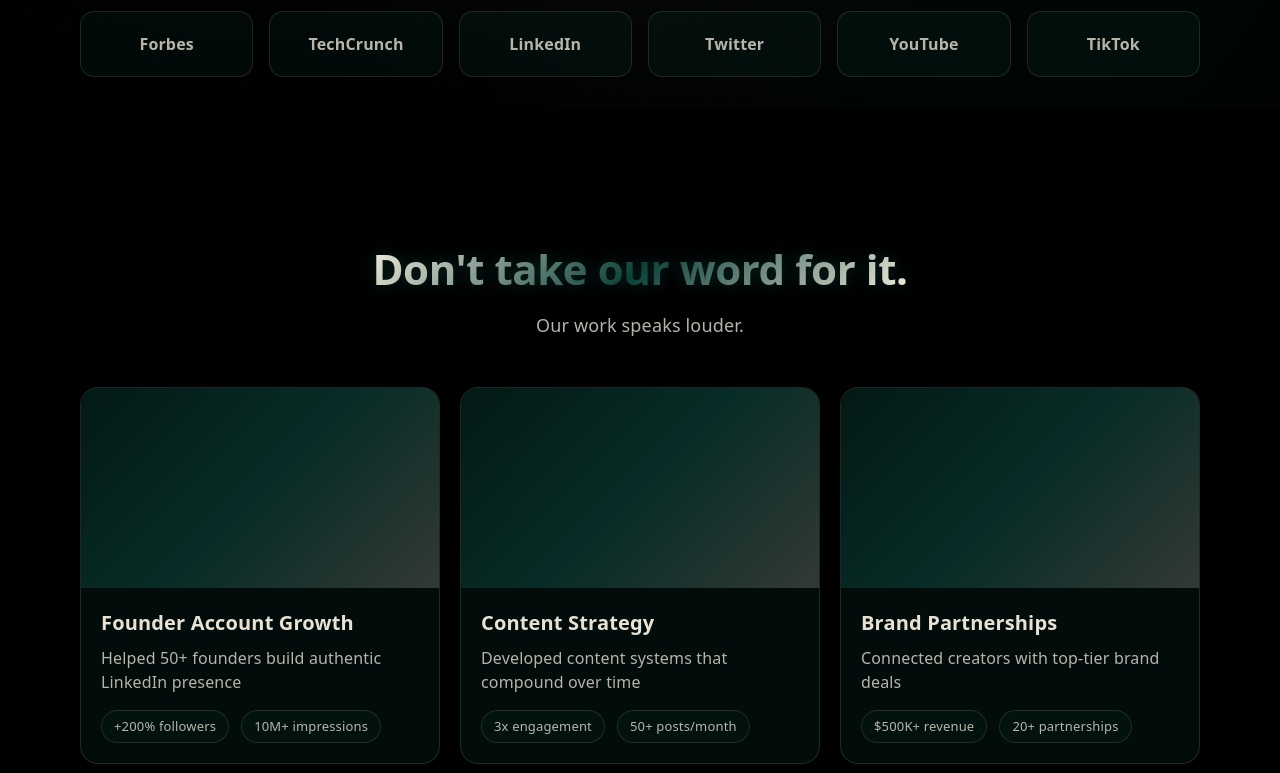
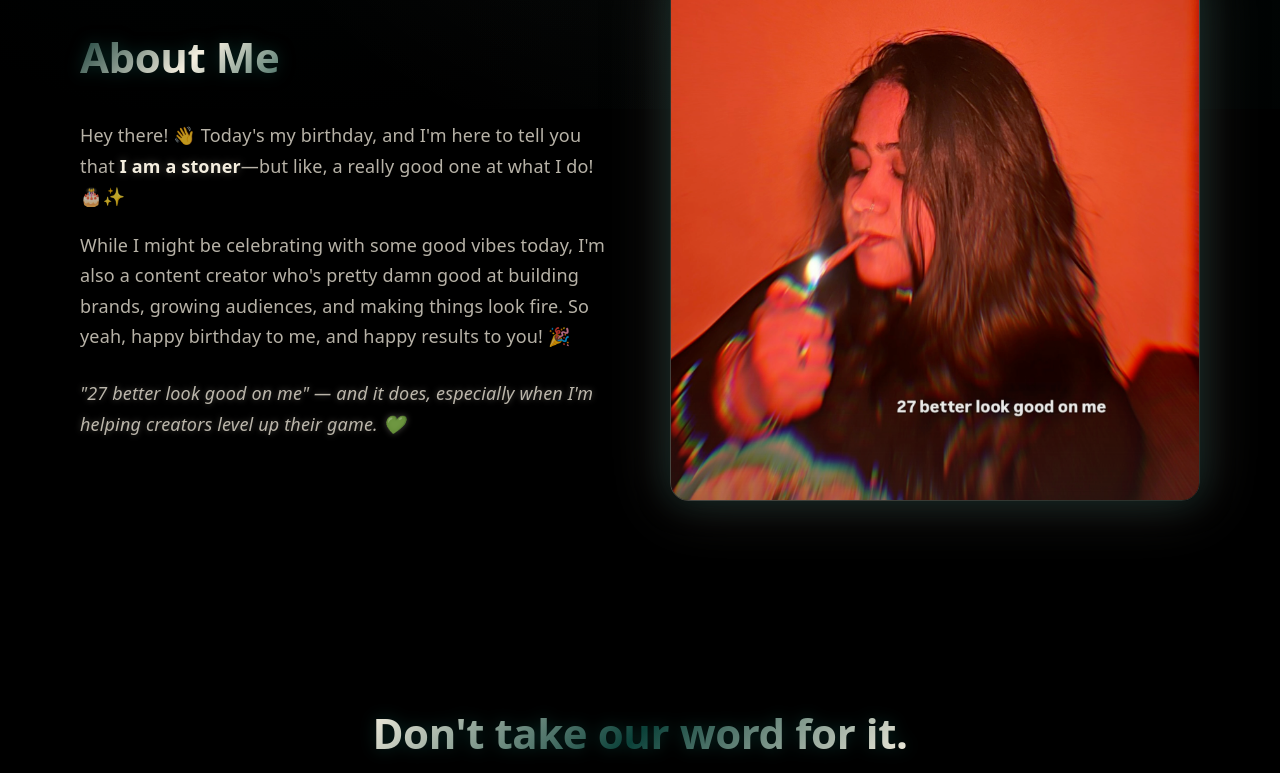
Before and after one commit to Vignesh-kumar-D/farog-agency, a website built with Vite: page index.html in a window 1280 px wide. Shown: the part 691-1464 px from the top of the page. Built offline with nearby package versions, Linux system fonts and the light colour scheme.

Commit message:
added about me

```diff
--- a/index.html
+++ b/index.html
@@ -60,17 +60,27 @@
         </div>
       </section>
 
-      <!-- Clients Featured On -->
-      <section class="section section-featured" id="featured">
+      <!-- About Me Section -->
+      <section class="section section-about-me" id="about-me">
         <div class="container">
-          <h2 class="section-title">Clients Featured On:</h2>
-          <div class="logos-grid">
-            <div class="logo-item">Forbes</div>
-            <div class="logo-item">TechCrunch</div>
-            <div class="logo-item">LinkedIn</div>
-            <div class="logo-item">Twitter</div>
-            <div class="logo-item">YouTube</div>
-            <div class="logo-item">TikTok</div>
+          <div class="about-me-grid">
+            <div class="about-me-content">
+              <h2 class="section-title">About Me</h2>
+              <div class="about-me-text">
+                <p class="about-intro">
+                  Hey there! 👋 Today's my birthday, and I'm here to tell you that <strong>I am a stoner</strong>—but like, a really good one at what I do! 🎂✨
+                </p>
+                <p>
+                  While I might be celebrating with some good vibes today, I'm also a content creator who's pretty damn good at building brands, growing audiences, and making things look fire. So yeah, happy birthday to me, and happy results to you! 🎉
+                </p>
+                <p class="about-tagline">
+                  <em>"27 better look good on me"</em> — and it does, especially when I'm helping creators level up their game. 💚
+                </p>
+              </div>
+            </div>
+            <div class="about-me-image">
+              <img src="./images/farog.png" alt="Farog Shaikh - Birthday vibes" class="about-photo" />
+            </div>
           </div>
         </div>
       </section>
--- a/styles.css
+++ b/styles.css
@@ -473,33 +473,91 @@ a {
   color: var(--ink-muted);
 }
 
-/* Featured Logos */
-.section-featured {
-  padding: clamp(40px, 6vw, 60px) 0;
+/* About Me Section */
+.section-about-me {
+  padding: clamp(60px, 8vw, 100px) 0;
 }
 
-.logos-grid {
+.about-me-grid {
   display: grid;
-  grid-template-columns: repeat(auto-fit, minmax(120px, 1fr));
-  gap: 16px;
-  margin-top: 24px;
+  grid-template-columns: 1fr 1fr;
+  gap: clamp(32px, 5vw, 60px);
+  align-items: center;
 }
 
-.logo-item {
-  padding: 20px;
-  border: 1px solid var(--stroke);
-  background: rgba(8, 50, 44, 0.2);
-  border-radius: var(--radius-md);
-  text-align: center;
-  color: var(--ink-muted);
-  font-weight: 600;
-  transition: all 180ms var(--ease);
+.about-me-content {
+  display: flex;
+  flex-direction: column;
+  gap: 20px;
 }
 
-.logo-item:hover {
-  border-color: var(--stroke-2);
-  background: rgba(8, 50, 44, 0.35);
-  transform: translateY(-2px);
+.about-me-text {
+  display: flex;
+  flex-direction: column;
+  gap: 18px;
+}
+
+.about-intro {
+  font-size: clamp(18px, 2.2vw, 22px);
+  line-height: 1.6;
+  color: var(--ink);
+  margin: 0;
+}
+
+.about-intro strong {
+  color: var(--cream-100);
+  text-shadow: 0 0 8px var(--cream-glow);
+}
+
+.about-me-text p {
+  font-size: clamp(16px, 1.8vw, 18px);
+  line-height: 1.7;
+  color: var(--ink-muted);
+  margin: 0;
+}
+
+.about-tagline {
+  font-size: clamp(17px, 2vw, 20px);
+  font-style: italic;
+  color: var(--cream-100);
+  text-shadow: 0 0 6px var(--cream-glow);
+  margin-top: 8px !important;
+}
+
+.about-me-image {
+  position: relative;
+  border-radius: var(--radius-lg);
+  overflow: hidden;
+  box-shadow: var(--glow-combined), 0 20px 60px rgba(0, 0, 0, 0.5);
+}
+
+.about-photo {
+  width: 100%;
+  height: auto;
+  display: block;
+  border-radius: var(--radius-lg);
+  border: 1px solid rgba(244, 238, 223, 0.15);
+  transition: transform 300ms var(--ease);
+}
+
+.about-me-image:hover .about-photo {
+  transform: scale(1.02);
+}
+
+.about-me-image::before {
+  content: "";
+  position: absolute;
+  inset: -2px;
+  border-radius: var(--radius-lg);
+  background: linear-gradient(135deg, var(--midnight-800), var(--cream-100), var(--midnight-700));
+  opacity: 0.3;
+  z-index: -1;
+  filter: blur(12px);
+  transition: opacity 300ms var(--ease);
+}
+
+.about-me-image:hover::before {
+  opacity: 0.5;
 }
 
 /* Work Grid */
@@ -1107,6 +1165,15 @@ textarea {
 
 /* Responsive Design */
 @media (max-width: 980px) {
+  .about-me-grid {
+    grid-template-columns: 1fr;
+    gap: 32px;
+  }
+
+  .about-me-image {
+    order: -1;
+  }
+
   .work-grid {
     grid-template-columns: repeat(2, minmax(0, 1fr));
   }
```
Also changed, not shown: images/farog.png (added).
